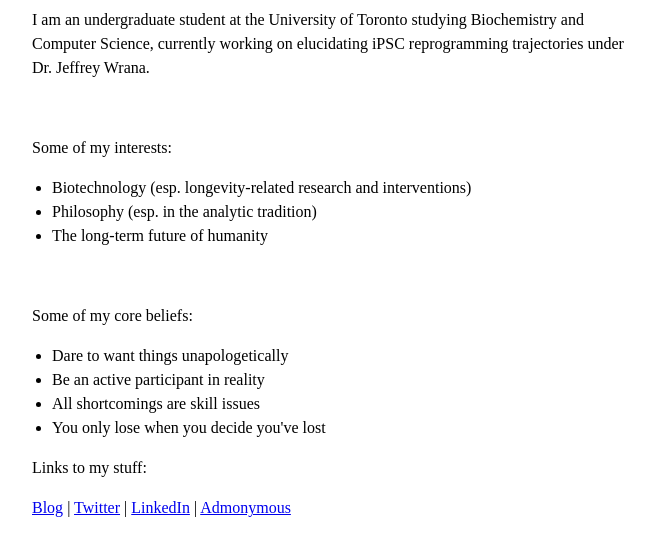
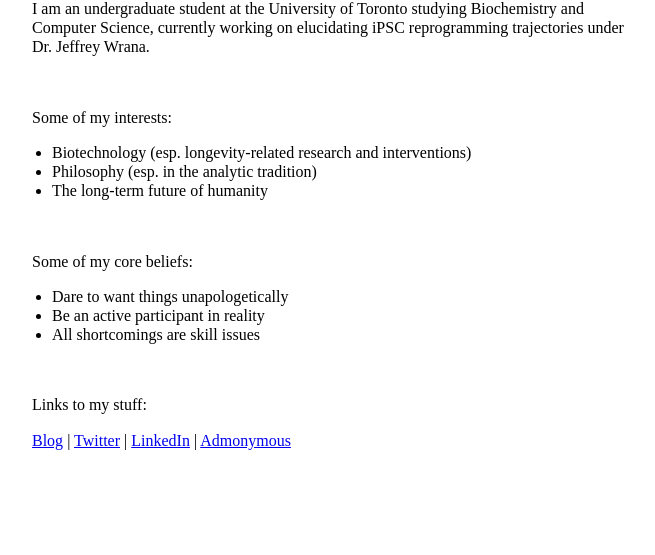
Before and after one commit to VictorLJZ/personal-website, a plain HTML site: page public/index.html in a window 1280 px wide. Shown: the part 101-656 px from the top of the page, without its empty margins (308-963 px from the left). Drawn offline with Linux system fonts and the light colour scheme.

Commit message:
Fixed formatting.

```diff
--- a/public/index.html
+++ b/public/index.html
@@ -7,7 +7,7 @@
             max-width: 600px;
             margin: 40px auto;
             padding: 0 10px;
-            line-height: 1.5;
+            line-height: 1.2;
         }
         ul {
             padding-left: 20px;
@@ -31,9 +31,8 @@
         <li>Dare to want things unapologetically</li>
         <li>Be an active participant in reality</li>
         <li>All shortcomings are skill issues</li>
-        <li>You only lose when you decide you've lost</li>
     </ul>
-
+    <br>
     <p>Links to my stuff:</p>
     <a href="https://victorljz.substack.com/">Blog</a> |
     <a href="https://x.com/victor_ljz">Twitter</a> |
```
